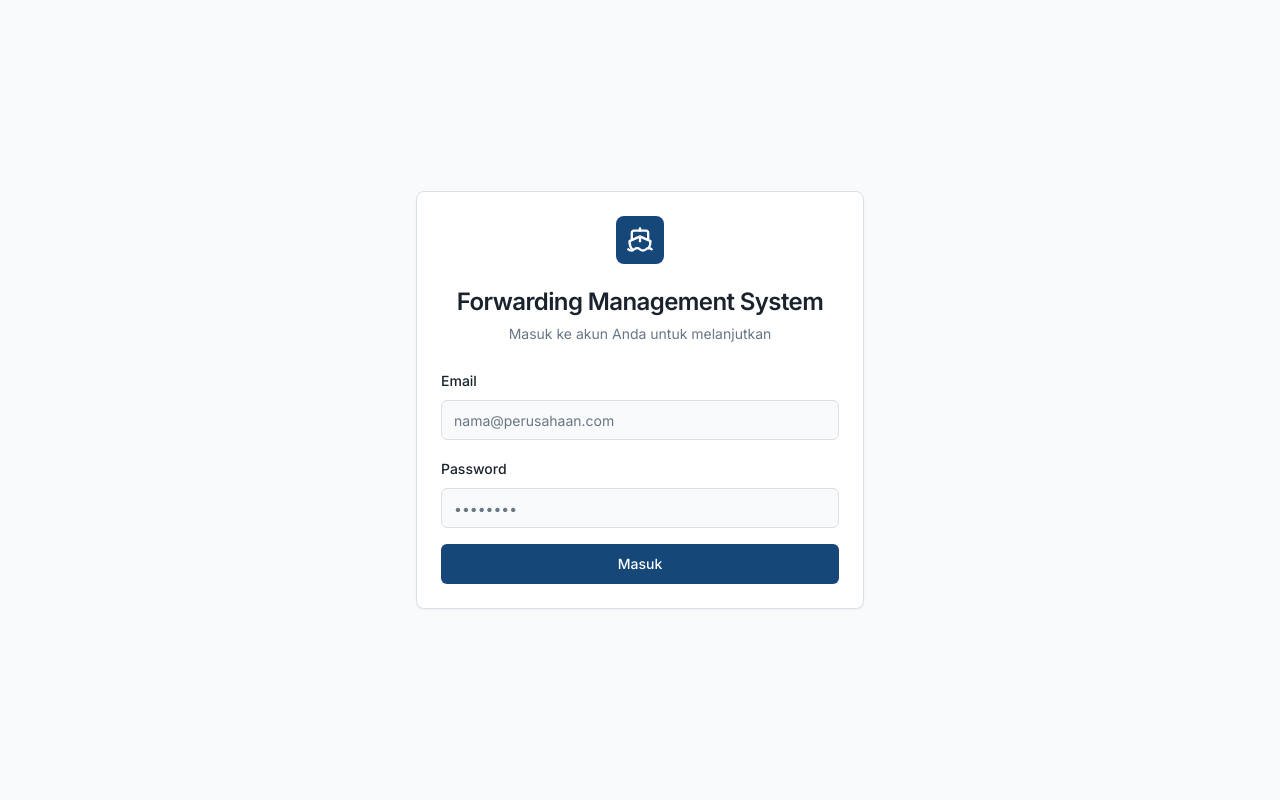
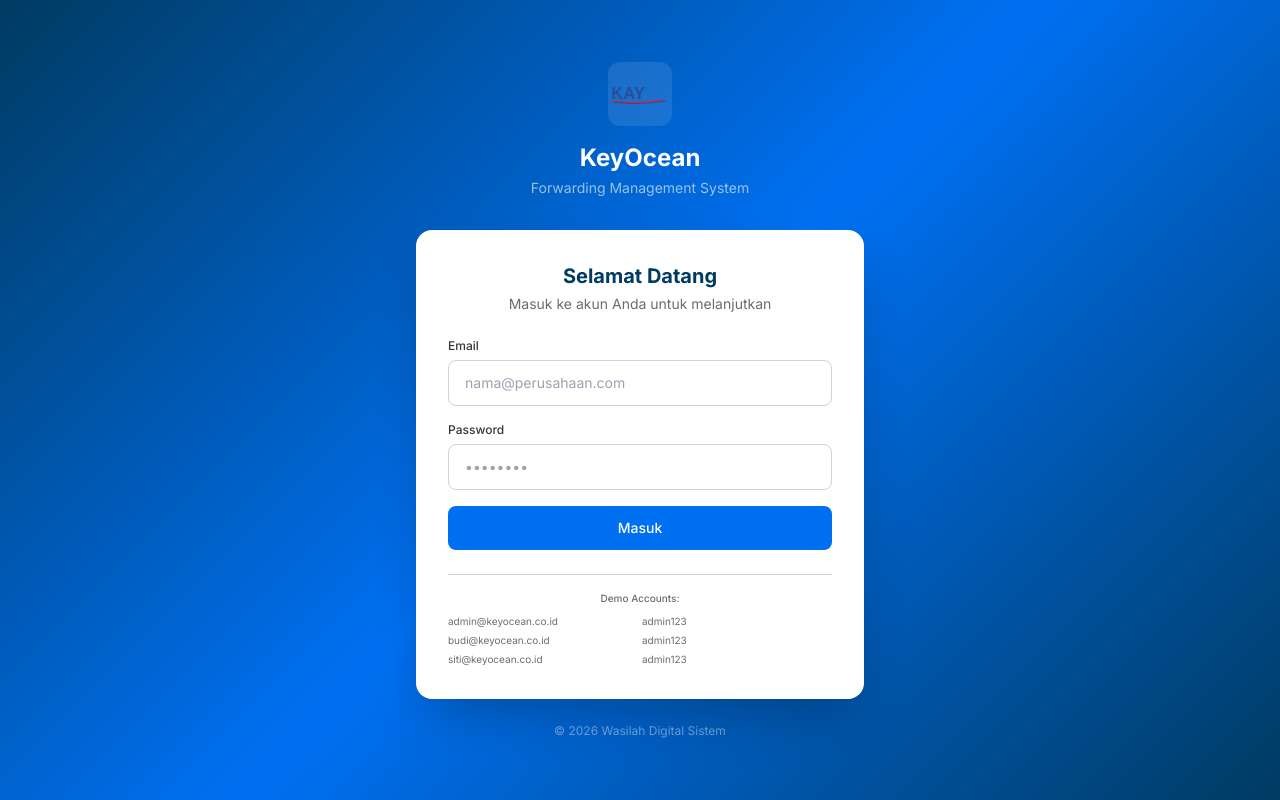
Before and after one commit to sigitsetiy-web/ForwardingOcean, a Next.js app: page /login in a window 1280 px wide. Built offline with nearby package versions, Linux system fonts and the light colour scheme.

Commit message:
feat: functional login page with session persistence

```diff
--- a/src/app/(dashboard)/layout.tsx
+++ b/src/app/(dashboard)/layout.tsx
@@ -22,8 +22,11 @@ export default function DashboardLayout({
 
   if (isLoading) {
     return (
-      <div className="flex items-center justify-center h-screen">
-        <div className="animate-spin rounded-full h-8 w-8 border-b-2 border-primary"></div>
+      <div className="flex items-center justify-center h-screen" style={{ background: "#F5F6F7" }}>
+        <div className="text-center">
+          <div className="animate-spin rounded-full h-10 w-10 border-b-2 mx-auto" style={{ borderColor: "#0070F2" }}></div>
+          <p className="text-sm mt-3" style={{ color: "#6A6D70" }}>Memuat...</p>
+        </div>
       </div>
     );
   }
@@ -35,7 +38,7 @@ export default function DashboardLayout({
       <Sidebar />
       <div className="flex-1 flex flex-col overflow-hidden">
         <Header />
-        <main className="flex-1 overflow-y-auto p-6 bg-background">
+        <main className="flex-1 overflow-y-auto p-6" style={{ background: "#F5F6F7" }}>
           {children}
         </main>
       </div>
--- /dev/null
+++ b/src/app/api/auth/login/route.ts
@@ -0,0 +1,51 @@
+import { NextRequest, NextResponse } from "next/server";
+import prisma from "@/lib/prisma";
+
+export const dynamic = "force-dynamic";
+
+// POST /api/auth/login - Simple email/password login
+export async function POST(request: NextRequest) {
+  try {
+    const { email, password } = await request.json();
+
+    if (!email || !password) {
+      return NextResponse.json({ error: "Email dan password wajib diisi" }, { status: 400 });
+    }
+
+    // Find user by email
+    const user = await prisma.user.findUnique({
+      where: { email },
+      include: { branch: { select: { id: true, name: true, code: true } } },
+    });
+
+    if (!user) {
+      return NextResponse.json({ error: "Email tidak ditemukan" }, { status: 401 });
+    }
+
+    if (!user.isActive) {
+      return NextResponse.json({ error: "Akun tidak aktif" }, { status: 401 });
+    }
+
+    // Simple password check (for demo: accept "admin123" for all users)
+    // In production, use bcrypt hash comparison
+    if (password !== "admin123") {
+      return NextResponse.json({ error: "Password salah" }, { status: 401 });
+    }
+
+    // Return user data (no JWT for simplicity — use session/localStorage on client)
+    return NextResponse.json({
+      user: {
+        id: user.id,
+        email: user.email,
+        name: user.name,
+        role: user.role,
+        branchId: user.branchId,
+        supabaseUserId: user.id, // use same id
+      },
+      message: "Login berhasil",
+    });
+  } catch (error) {
+    console.error("Login error:", error);
+    return NextResponse.json({ error: "Login gagal. Coba lagi." }, { status: 500 });
+  }
+}
--- a/src/app/login/page.tsx
+++ b/src/app/login/page.tsx
@@ -2,12 +2,7 @@
 
 import { useState } from "react";
 import { useRouter } from "next/navigation";
-import { createBrowserSupabaseClient } from "@/lib/supabase/client";
-import { Button } from "@/components/ui/button";
-import { Input } from "@/components/ui/input";
-import { Label } from "@/components/ui/label";
-import { Card, CardContent, CardHeader, CardTitle } from "@/components/ui/card";
-import { Ship } from "lucide-react";
+import { useUserStore } from "@/hooks/use-current-user";
 
 export default function LoginPage() {
   const [email, setEmail] = useState("");
@@ -15,6 +10,7 @@ export default function LoginPage() {
   const [error, setError] = useState("");
   const [loading, setLoading] = useState(false);
   const router = useRouter();
+  const { setUser } = useUserStore();
 
   const handleLogin = async (e: React.FormEvent) => {
     e.preventDefault();
@@ -22,19 +18,26 @@ export default function LoginPage() {
     setLoading(true);
 
     try {
-      const supabase = createBrowserSupabaseClient();
-      const { error: authError } = await supabase.auth.signInWithPassword({
-        email,
-        password,
+      const res = await fetch("/api/auth/login", {
+        method: "POST",
+        headers: { "Content-Type": "application/json" },
+        body: JSON.stringify({ email, password }),
       });
 
-      if (authError) {
-        setError(authError.message);
+      const data = await res.json();
+
+      if (!res.ok) {
+        setError(data.error || "Login gagal");
         return;
       }
 
+      // Set user in store
+      setUser(data.user);
+
+      // Save to localStorage for persistence
+      localStorage.setItem("fms_user", JSON.stringify(data.user));
+
       router.push("/dashboard");
-      router.refresh();
     } catch {
       setError("Terjadi kesalahan. Silakan coba lagi.");
     } finally {
@@ -43,56 +46,80 @@ export default function LoginPage() {
   };
 
   return (
-    <div className="min-h-screen flex items-center justify-center bg-background p-4">
-      <Card className="w-full max-w-md">
-        <CardHeader className="text-center">
-          <div className="flex justify-center mb-4">
-            <div className="h-12 w-12 rounded-lg bg-primary flex items-center justify-center">
-              <Ship className="h-7 w-7 text-primary-foreground" />
-            </div>
+    <div className="min-h-screen flex items-center justify-center" style={{ background: "linear-gradient(135deg, #003B62 0%, #0070F2 50%, #003B62 100%)" }}>
+      <div className="w-full max-w-md mx-4">
+        {/* Logo & Title */}
+        <div className="text-center mb-8">
+          <div className="inline-flex items-center justify-center h-16 w-16 rounded-xl bg-white/10 backdrop-blur mb-4">
+            <img src="/images/logo-keyocean.svg" alt="KeyOcean" className="h-10 w-auto" />
           </div>
-          <CardTitle className="text-2xl">Forwarding Management System</CardTitle>
-          <p className="text-sm text-muted-foreground mt-1">
-            Masuk ke akun Anda untuk melanjutkan
-          </p>
-        </CardHeader>
-        <CardContent>
+          <h1 className="text-2xl font-bold text-white">KeyOcean</h1>
+          <p className="text-sm text-white/60 mt-1">Forwarding Management System</p>
+        </div>
+
+        {/* Login Card */}
+        <div className="bg-white rounded-2xl shadow-2xl p-8">
+          <div className="text-center mb-6">
+            <h2 className="text-xl font-bold" style={{ color: "#003B62" }}>Selamat Datang</h2>
+            <p className="text-sm mt-1" style={{ color: "#6A6D70" }}>Masuk ke akun Anda untuk melanjutkan</p>
+          </div>
+
           <form onSubmit={handleLogin} className="space-y-4">
-            <div className="space-y-2">
-              <Label htmlFor="email">Email</Label>
-              <Input
-                id="email"
+            <div>
+              <label className="block text-xs font-medium mb-1.5" style={{ color: "#32363A" }}>Email</label>
+              <input
                 type="email"
-                placeholder="nama@perusahaan.com"
                 value={email}
                 onChange={(e) => setEmail(e.target.value)}
+                placeholder="nama@perusahaan.com"
                 required
+                className="w-full px-4 py-3 rounded-lg border text-sm focus:ring-2 focus:ring-[#0070F2] focus:border-[#0070F2] outline-none transition-all"
+                style={{ borderColor: "#D1D2D4" }}
               />
             </div>
-            <div className="space-y-2">
-              <Label htmlFor="password">Password</Label>
-              <Input
-                id="password"
+
+            <div>
+              <label className="block text-xs font-medium mb-1.5" style={{ color: "#32363A" }}>Password</label>
+              <input
                 type="password"
-                placeholder="••••••••"
                 value={password}
                 onChange={(e) => setPassword(e.target.value)}
+                placeholder="••••••••"
                 required
+                className="w-full px-4 py-3 rounded-lg border text-sm focus:ring-2 focus:ring-[#0070F2] focus:border-[#0070F2] outline-none transition-all"
+                style={{ borderColor: "#D1D2D4" }}
               />
             </div>
 
             {error && (
-              <div className="text-sm text-destructive bg-destructive/10 p-3 rounded-md">
+              <div className="text-sm px-4 py-3 rounded-lg" style={{ background: "#FFF5F5", color: "#BB0000", border: "1px solid #FFCDD2" }}>
                 {error}
               </div>
             )}
 
-            <Button type="submit" className="w-full" disabled={loading}>
+            <button
+              type="submit"
+              disabled={loading}
+              className="w-full py-3 rounded-lg text-sm font-medium text-white transition-all hover:opacity-90 disabled:opacity-50"
+              style={{ background: "#0070F2" }}
+            >
               {loading ? "Memproses..." : "Masuk"}
-            </Button>
+            </button>
           </form>
-        </CardContent>
-      </Card>
+
+          {/* Demo accounts info */}
+          <div className="mt-6 pt-4 border-t" style={{ borderColor: "#D1D2D4" }}>
+            <p className="text-[10px] font-medium text-center mb-2" style={{ color: "#6A6D70" }}>Demo Accounts:</p>
+            <div className="grid grid-cols-2 gap-1 text-[10px]" style={{ color: "#6A6D70" }}>
+              <span>admin@keyocean.co.id</span><span>admin123</span>
+              <span>budi@keyocean.co.id</span><span>admin123</span>
+              <span>siti@keyocean.co.id</span><span>admin123</span>
+            </div>
+          </div>
+        </div>
+
+        <p className="text-center text-xs text-white/40 mt-6">© 2026 Wasilah Digital Sistem</p>
+      </div>
     </div>
   );
 }
--- a/src/components/providers/auth-provider.tsx
+++ b/src/components/providers/auth-provider.tsx
@@ -3,71 +3,22 @@
 import { useEffect } from "react";
 import { useUserStore } from "@/hooks/use-current-user";
 
-// Demo mode: set to true to bypass Supabase auth and use mock user
-const DEMO_MODE = !process.env.NEXT_PUBLIC_SUPABASE_ANON_KEY ||
-  process.env.NEXT_PUBLIC_SUPABASE_ANON_KEY.includes("placeholder") ||
-  process.env.NEXT_PUBLIC_SUPABASE_ANON_KEY.includes("[YOUR") ||
-  !process.env.NEXT_PUBLIC_SUPABASE_ANON_KEY.startsWith("eyJ");
-
-const MOCK_USER = {
-  id: "demo-user-001",
-  email: "owner@fms.co.id",
-  name: "Admin Demo",
-  role: "OWNER" as const,
-  branchId: null,
-  supabaseUserId: "demo-supabase-001",
-};
-
 export function AuthProvider({ children }: { children: React.ReactNode }) {
   const { setUser, setLoading } = useUserStore();
 
   useEffect(() => {
-    if (DEMO_MODE) {
-      // In demo mode, immediately set mock user
-      setUser(MOCK_USER);
-      return;
-    }
-
-    // Production mode: use Supabase auth
-    const initAuth = async () => {
-      try {
-        const { createBrowserSupabaseClient } = await import("@/lib/supabase/client");
-        const supabase = createBrowserSupabaseClient();
-
-        const {
-          data: { session },
-        } = await supabase.auth.getSession();
-
-        if (session?.user) {
-          const response = await fetch("/api/auth/me");
-          if (response.ok) {
-            const data = await response.json();
-            setUser(data.user);
-          } else {
-            setUser(null);
-          }
-        } else {
-          setUser(null);
-        }
-
-        // Listen for auth state changes
-        supabase.auth.onAuthStateChange(async (event, session) => {
-          if (event === "SIGNED_IN" && session?.user) {
-            const response = await fetch("/api/auth/me");
-            if (response.ok) {
-              const data = await response.json();
-              setUser(data.user);
-            }
-          } else if (event === "SIGNED_OUT") {
-            setUser(null);
-          }
-        });
-      } catch {
+    // Check localStorage for persisted user session
+    try {
+      const stored = localStorage.getItem("fms_user");
+      if (stored) {
+        const user = JSON.parse(stored);
+        setUser(user);
+      } else {
         setUser(null);
       }
-    };
-
-    initAuth();
+    } catch {
+      setUser(null);
+    }
   }, [setUser, setLoading]);
 
   return <>{children}</>;
--- a/src/components/shared/header.tsx
+++ b/src/components/shared/header.tsx
@@ -75,6 +75,7 @@ export function Header() {
   const notifications = notifData?.data ?? [];
 
   const handleLogout = async () => {
+    localStorage.removeItem("fms_user");
     window.location.href = "/login";
   };
 
```
